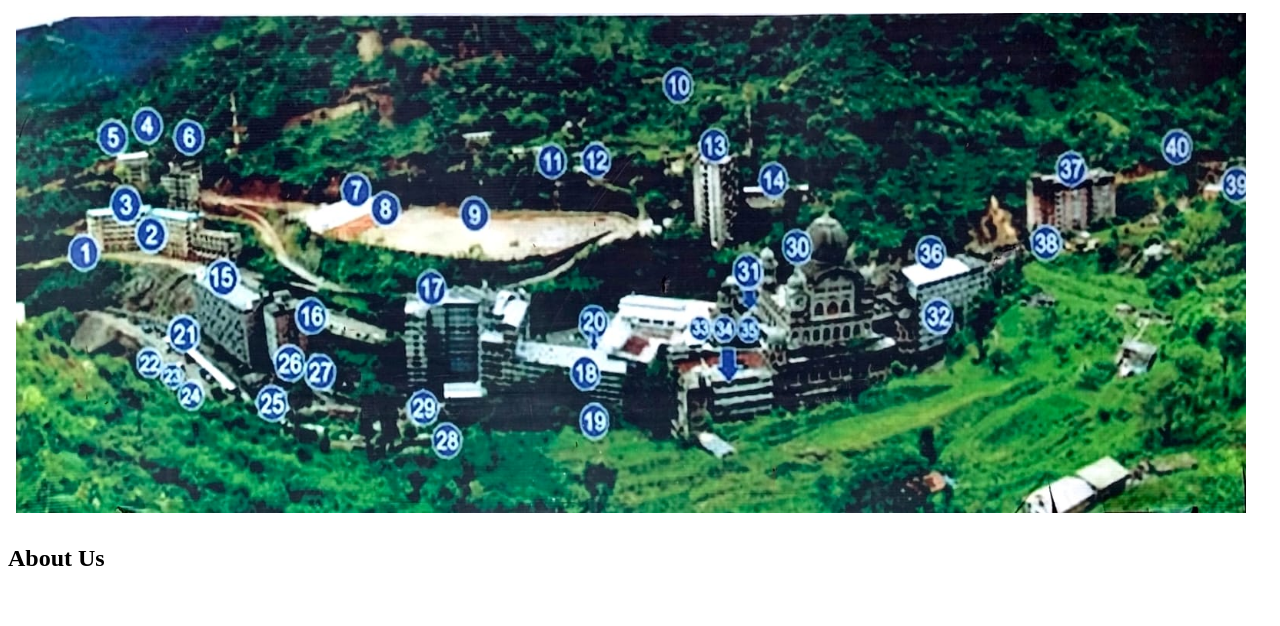
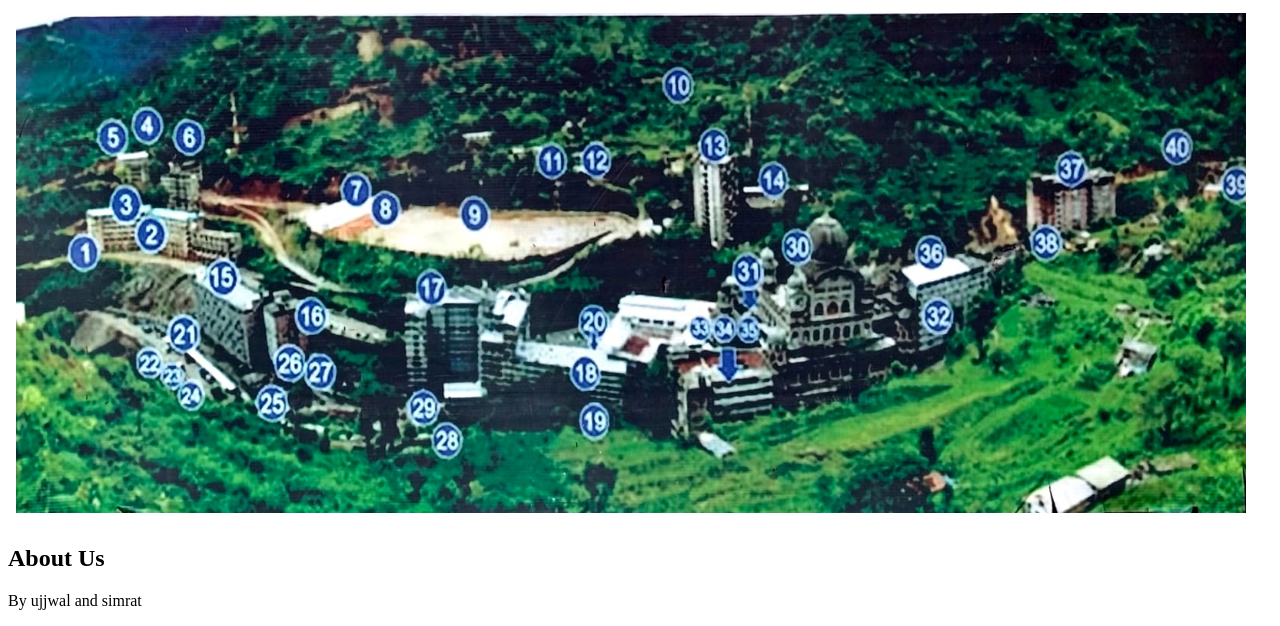
Before and after one commit to ujjwalpreetkaur/univguide, a plain HTML site: page Home.html in a window 1280 px wide. Shown: the part 310-936 px from the top of the page. Before the commit the page ends 902 px from the top, so only its background shows below. Drawn offline with Linux system fonts and the light colour scheme.

Commit message:
footer by simrat

```diff
--- a/Home.html
+++ b/Home.html
@@ -29,5 +29,8 @@
     <div class="main">
          <h2>About Us</h2>
     </div>
+    <footer>
+        <p>By ujjwal and simrat</p>
+    </footer>
 </body>
 </html>
```
